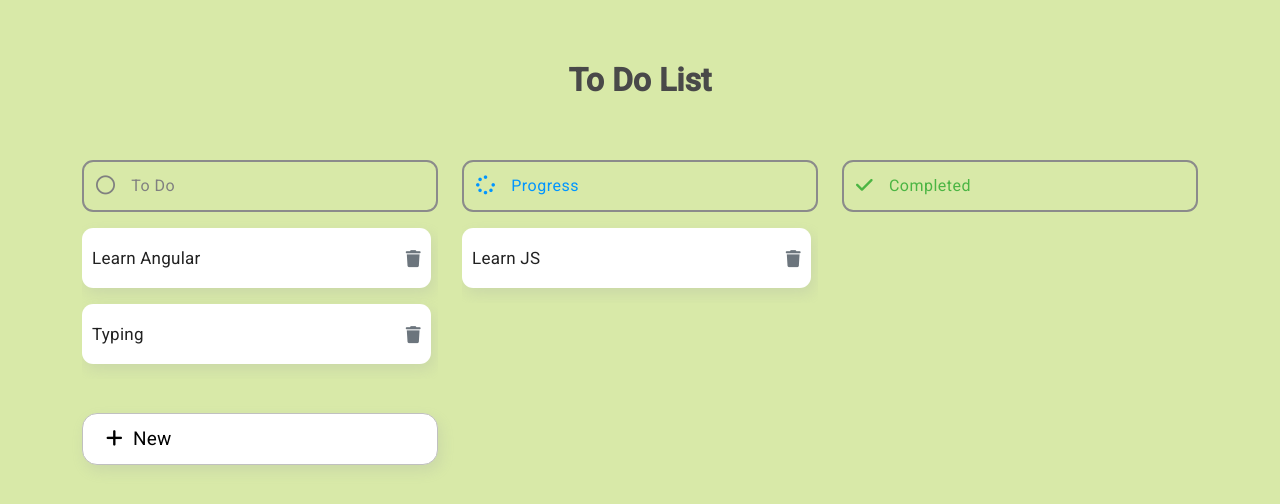
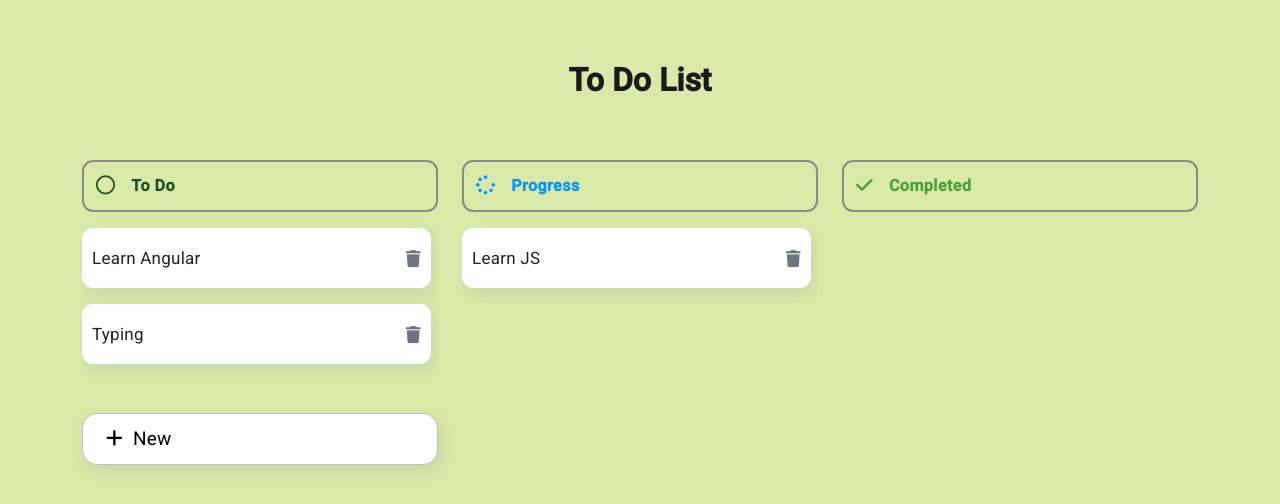
Before and after one commit to Salmanul-Fariz/To-Do-List, an Angular app: page / in a window 1280 px wide. Shown: the top 504 px of the page. Built offline with nearby package versions, Linux system fonts and the light colour scheme.

Commit message:
clear some buggs

```diff
--- a/src/app/app.component.html
+++ b/src/app/app.component.html
@@ -1,7 +1,7 @@
 <section>
   <div class="container">
     <div class="row justify-content-center" cdkDropListGroup>
-      <h1 class="fs-2 fw-bold text-center bg-ligter" style="color: rgb(73, 73, 73);">To Do List</h1>
+      <h1 class="fs-2 fw-bold text-center bg-ligter" style="color: #191A19;">To Do List</h1>
       <div class="col-10 col-sm-8 col-md-6 col-lg-4 mt-5">
         <app-to-do-task></app-to-do-task>
       </div>
--- a/src/app/complete-task/complete-task.component.css
+++ b/src/app/complete-task/complete-task.component.css
@@ -10,12 +10,12 @@
   font-size: 19px;
   color: rgb(128, 128, 128);
   padding: 2px 0;
-  color: #4bb543;
+  color: #4e9f3d;
 }
 
 .to-do-head {
   color: rgb(128, 128, 128);
-  color: #4bb543;
+  color: #4e9f3d;
 }
 
 /* /angular */
--- a/src/app/complete-task/complete-task.component.html
+++ b/src/app/complete-task/complete-task.component.html
@@ -1,6 +1,6 @@
 <div class="d-flex todo-head-Bar">
   <i class="to-do-icon me-3  fa-solid fa-check"></i>
-  <h4 class="m-0 to-do-head">Completed</h4>
+  <h4 class="m-0 to-do-head" style="font-weight: 600;">Completed</h4>
 </div>
 
 <div class="example-container">
--- a/src/app/progress-task/progress-task.component.html
+++ b/src/app/progress-task/progress-task.component.html
@@ -1,6 +1,6 @@
 <div class="d-flex  todo-head-Bar">
   <i class="to-do-icon me-3  fa-solid fa-spinner"></i>
-  <h4 class="m-0 to-do-head">Progress </h4>
+  <h4 class="m-0 to-do-head" style="font-weight: 600;">Progress</h4>
 </div>
 
 <div class="example-container">
--- a/src/app/to-do-task/to-do-task.component.css
+++ b/src/app/to-do-task/to-do-task.component.css
@@ -8,12 +8,12 @@
 
 .to-do-icon {
   font-size: 19px;
-  color: rgb(128, 128, 128);
+  color: #1e5128;
   padding: 2px 0;
 }
 
 .to-do-head {
-  color: rgb(128, 128, 128);
+  color: #1e5128;
 }
 
 /* /angular */
--- a/src/app/to-do-task/to-do-task.component.html
+++ b/src/app/to-do-task/to-do-task.component.html
@@ -1,6 +1,6 @@
 <div class="d-flex todo-head-Bar">
   <i class="to-do-icon me-3 fa-regular fa-circle"></i>
-  <h4 class="m-0 to-do-head">To Do</h4>
+  <h4 class="m-0 to-do-head" style="font-weight: 600;">To Do</h4>
 </div>
 
 <div class="example-container">
```
